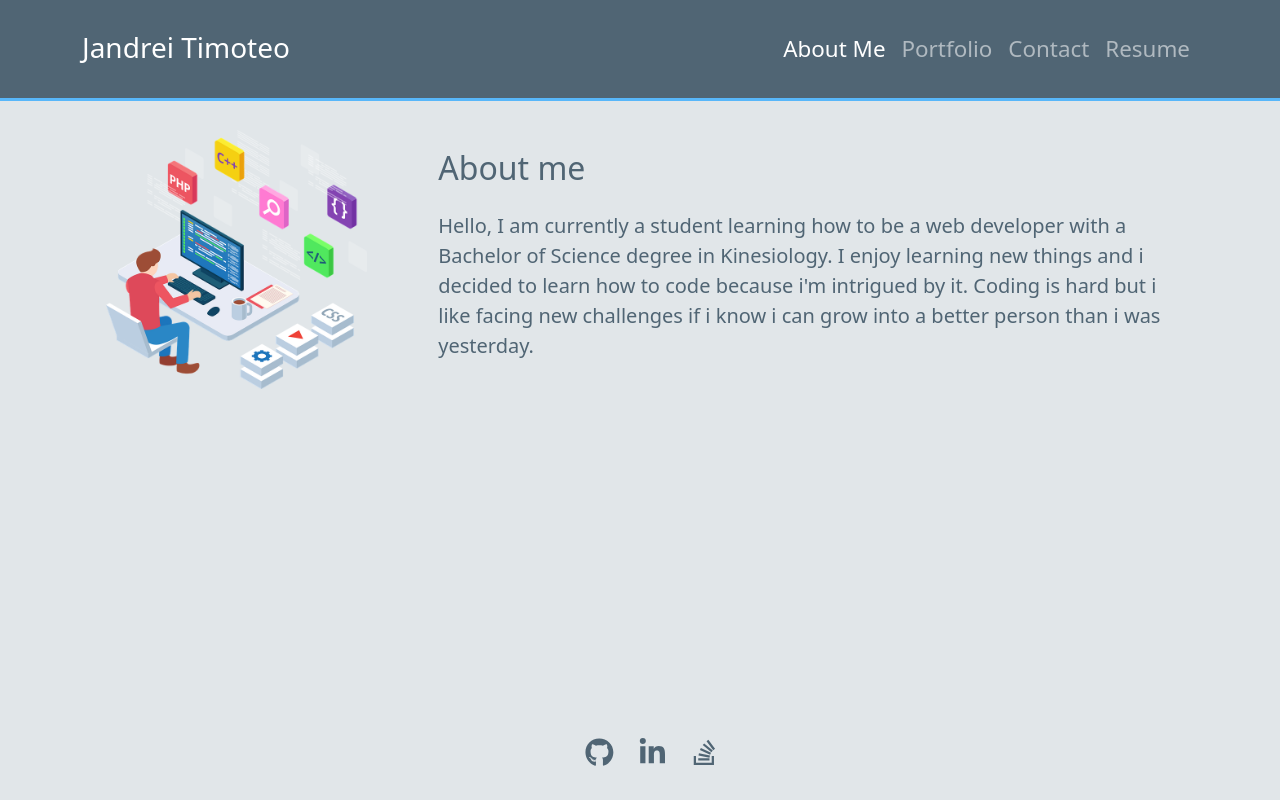
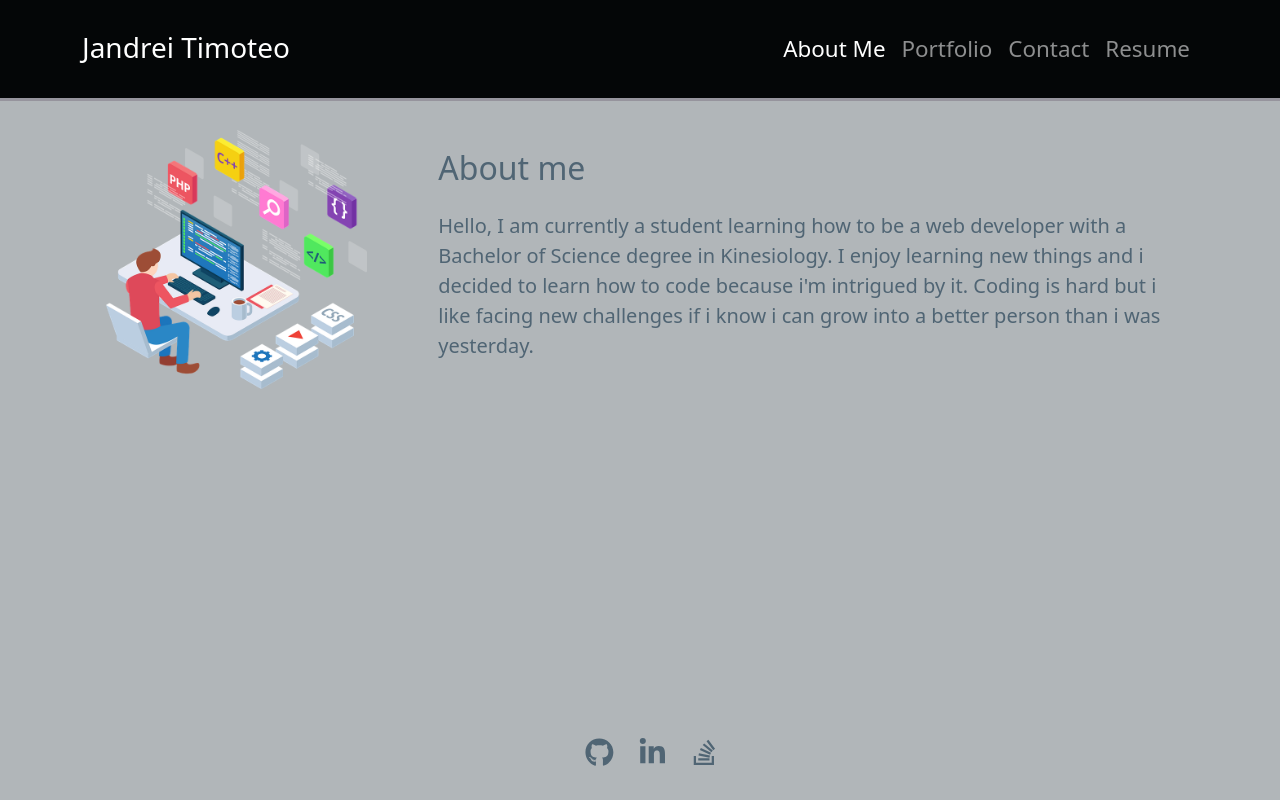
Before and after one commit to Jdrei01/react-portfolio, a React (Vite) app: page / in a window 1280 px wide. Built offline with nearby package versions, Linux system fonts and the light colour scheme.

Commit message:
Changed background and header colors

```diff
--- a/src/App.css
+++ b/src/App.css
@@ -1,5 +1,5 @@
 #root {
-  background-color: #e1e6e9;
+  background-color: #b1b6b9;
   color: #506574;
 }
 
--- a/src/styles/Header.css
+++ b/src/styles/Header.css
@@ -1,5 +1,5 @@
 .navbar {
-    background-color: #506574;
+    background-color: #040607;
     font-size: 1.4rem;
-    border-bottom: .2rem solid #58b7fa;
+    border-bottom: .2rem solid #96949d;
 }
```
